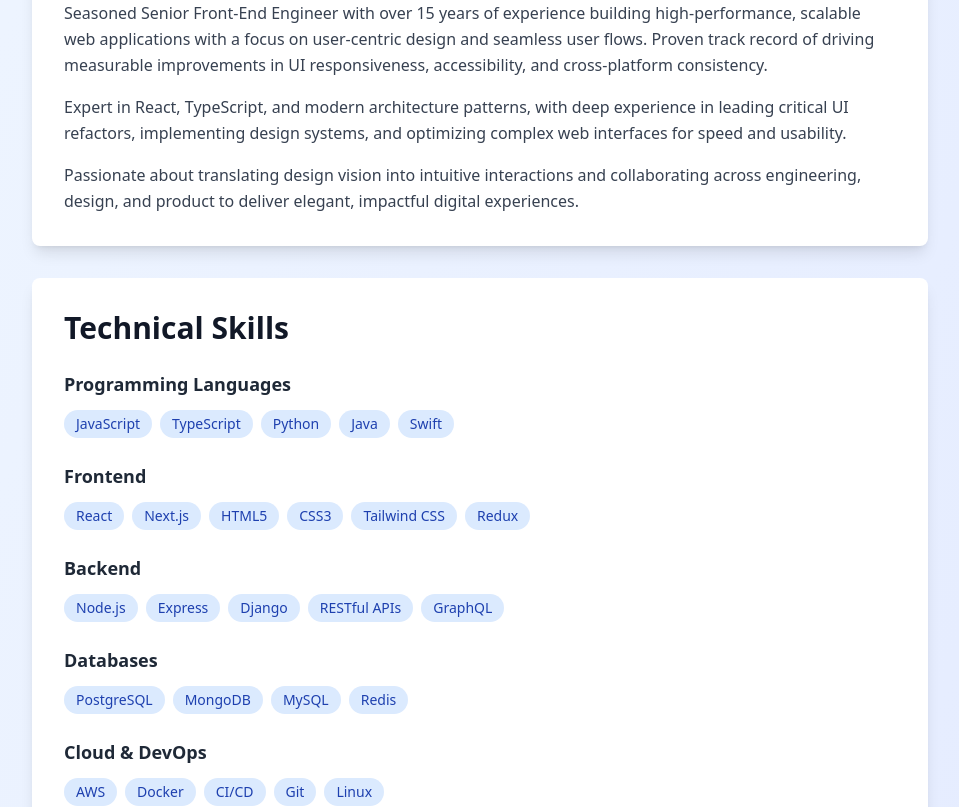
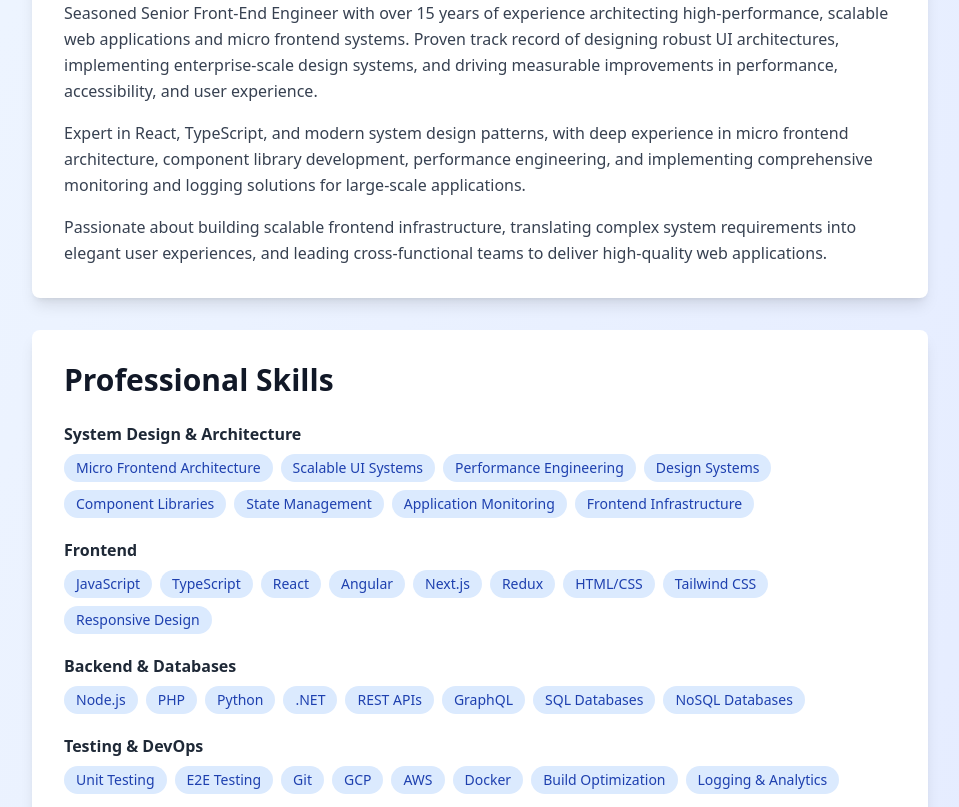
Before and after one commit to alayonyo/resume, a Next.js app: page / in a window 1280 px wide. Shown: the part 440-1247 px from the top of the page, without its empty margins (160-1119 px from the left). Built offline with nearby package versions, Linux system fonts and the light colour scheme.

Commit message:
amend resume content - be more concise

```diff
--- a/components/About.tsx
+++ b/components/About.tsx
@@ -7,21 +7,23 @@ export default function About() {
       <div className='space-y-4 text-gray-700 leading-relaxed'>
         <p>
           Seasoned Senior Front-End Engineer with over 15 years of experience
-          building high-performance, scalable web applications with a focus on
-          user-centric design and seamless user flows. Proven track record of
-          driving measurable improvements in UI responsiveness, accessibility,
-          and cross-platform consistency.
+          architecting high-performance, scalable web applications and micro
+          frontend systems. Proven track record of designing robust UI
+          architectures, implementing enterprise-scale design systems, and
+          driving measurable improvements in performance, accessibility, and
+          user experience.
         </p>
         <p>
-          Expert in React, TypeScript, and modern architecture patterns, with
-          deep experience in leading critical UI refactors, implementing design
-          systems, and optimizing complex web interfaces for speed and
-          usability.
+          Expert in React, TypeScript, and modern system design patterns, with
+          deep experience in micro frontend architecture, component library
+          development, performance engineering, and implementing comprehensive
+          monitoring and logging solutions for large-scale applications.
         </p>
         <p>
-          Passionate about translating design vision into intuitive interactions
-          and collaborating across engineering, design, and product to deliver
-          elegant, impactful digital experiences.
+          Passionate about building scalable frontend infrastructure,
+          translating complex system requirements into elegant user experiences,
+          and leading cross-functional teams to deliver high-quality web
+          applications.
         </p>
       </div>
     </section>
--- a/components/Experience.tsx
+++ b/components/Experience.tsx
@@ -6,9 +6,11 @@ export default function Experience() {
       period: '07/2020 – Present',
       description: '',
       achievements: [
-        'Architected and maintained React (TS) + Redux infrastructure for the core application.',
-        'Oversaw development of critical user-facing features and UI enhancements.',
-        'Constructed a robust E2E testing infrastructure using Selenium & WebDriverIO, integrated with BrowserStack.',
+        'Architected and maintained React (TS) + Redux infrastructure for the core application serving millions of users.',
+        'Designed and implemented micro frontend architecture enabling independent team deployments and scalability.',
+        'Built comprehensive performance monitoring and logging systems, improving application load times by 40%.',
+        'Constructed robust E2E testing infrastructure using Selenium & WebDriverIO, integrated with BrowserStack.',
+        'Led design system implementation across multiple product teams, ensuring UI consistency and developer efficiency.',
         'Collaborated cross-functionally with product, design, and backend teams to ensure performance and accessibility.',
       ],
     },
--- a/components/Header.tsx
+++ b/components/Header.tsx
@@ -3,7 +3,7 @@ export default function Header() {
     <header className='text-center mb-16'>
       <h1 className='text-5xl font-bold text-gray-900 mb-4'>Yonatan Ayalon</h1>
       <p className='text-xl text-gray-600 mb-8'>
-        Senior Software Engineer & Full Stack Developer
+        Senior Front-End Software Engineer
       </p>
       <div className='flex justify-center space-x-6 mb-6'>
         <a
--- a/components/Skills.tsx
+++ b/components/Skills.tsx
@@ -1,28 +1,57 @@
 export default function Skills() {
   const skillCategories = {
-    'Programming Languages': [
+    'System Design & Architecture': [
+      'Micro Frontend Architecture',
+      'Scalable UI Systems',
+      'Performance Engineering',
+      'Design Systems',
+      'Component Libraries',
+      'State Management',
+      'Application Monitoring',
+      'Frontend Infrastructure',
+    ],
+    Frontend: [
       'JavaScript',
       'TypeScript',
+      'React',
+      'Angular',
+      'Next.js',
+      'Redux',
+      'HTML/CSS',
+      'Tailwind CSS',
+      'Responsive Design',
+    ],
+    'Backend & Databases': [
+      'Node.js',
+      'PHP',
       'Python',
-      'Java',
-      'Swift',
+      '.NET',
+      'REST APIs',
+      'GraphQL',
+      'SQL Databases',
+      'NoSQL Databases',
     ],
-    Frontend: ['React', 'Next.js', 'HTML5', 'CSS3', 'Tailwind CSS', 'Redux'],
-    Backend: ['Node.js', 'Express', 'Django', 'RESTful APIs', 'GraphQL'],
-    Databases: ['PostgreSQL', 'MongoDB', 'MySQL', 'Redis'],
-    'Cloud & DevOps': ['AWS', 'Docker', 'CI/CD', 'Git', 'Linux'],
-    Mobile: ['React Native', 'iOS Development'],
+    'Testing & DevOps': [
+      'Unit Testing',
+      'E2E Testing',
+      'Git',
+      'GCP',
+      'AWS',
+      'Docker',
+      'Build Optimization',
+      'Logging & Analytics',
+    ],
   };
 
   return (
     <section className='bg-white rounded-lg shadow-lg p-8 mb-8'>
       <h2 className='text-3xl font-bold text-gray-900 mb-6'>
-        Technical Skills
+        Professional Skills
       </h2>
-      <div className='space-y-6'>
+      <div className='space-y-5'>
         {Object.entries(skillCategories).map(([category, skills]) => (
           <div key={category}>
-            <h3 className='text-lg font-semibold text-gray-800 mb-3'>
+            <h3 className='text-base font-semibold text-gray-800 mb-2'>
               {category}
             </h3>
             <div className='flex flex-wrap gap-2'>
```
